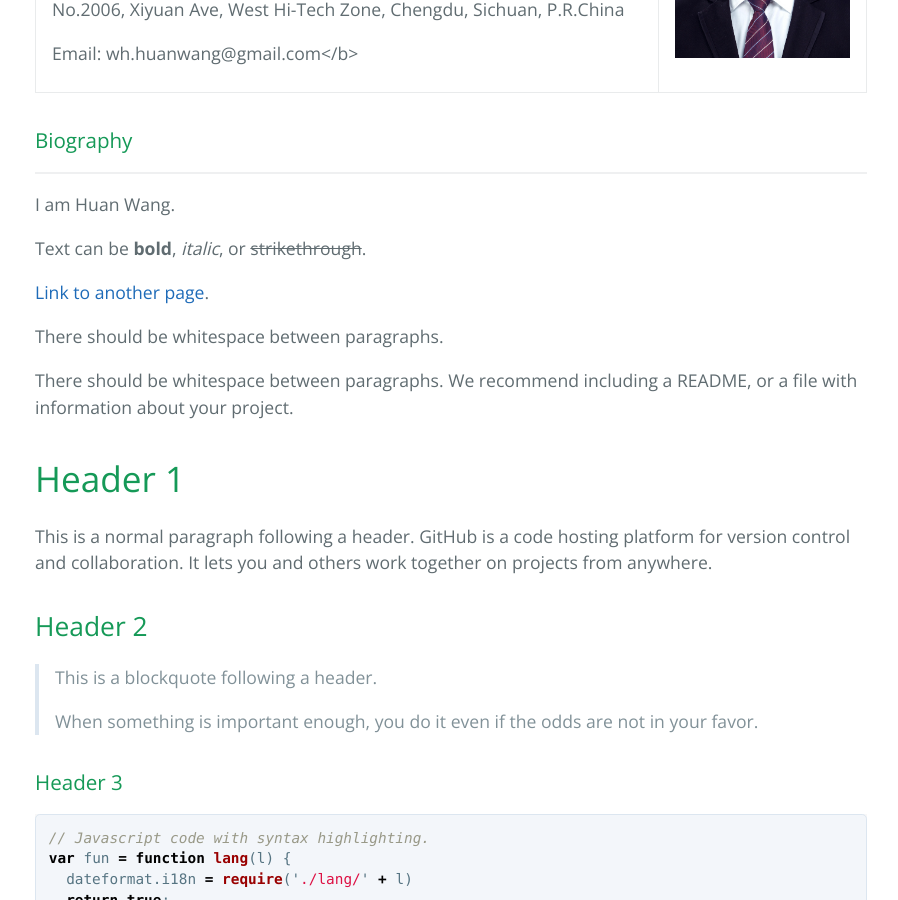
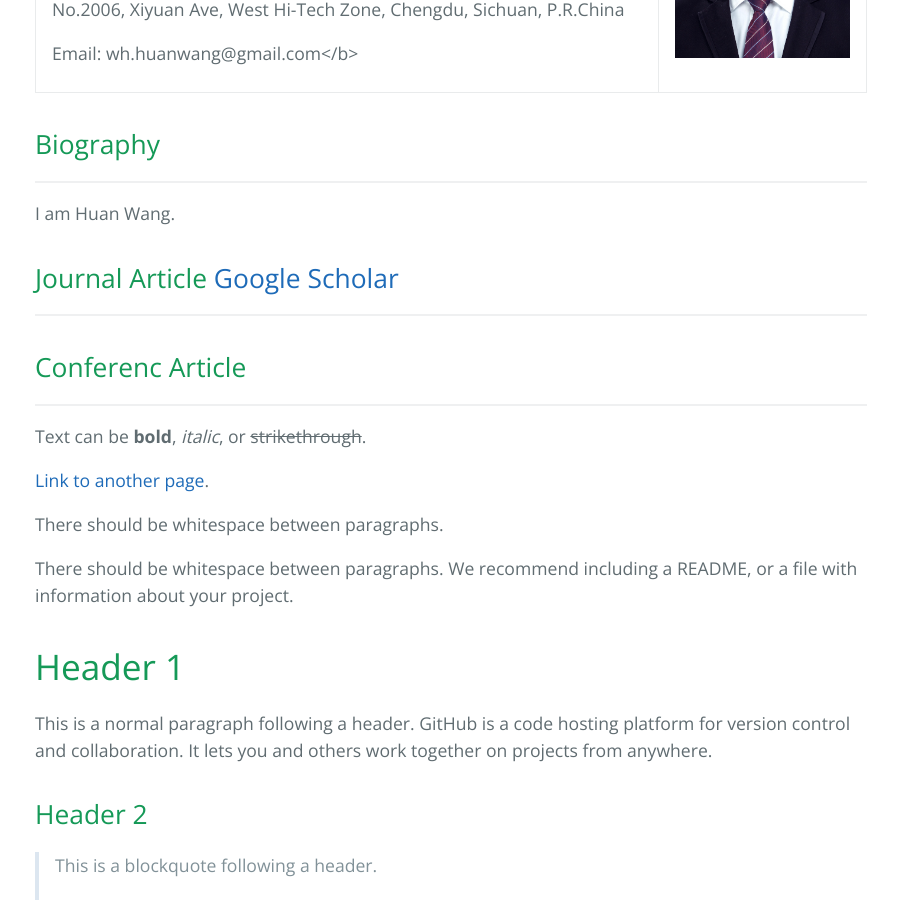
Before and after one commit to WH-HuanWang/WH-HuanWang.github.io, a Jekyll site: the page built from index.md, in a window 1280 px wide and 900 px high, scrolled down 630 px. Shown: the whole window, without its empty margins (189-1087 px from the left). Built offline with Jekyll 4.4.1, drawn with Linux system fonts in a browser that asks for light colours.

Commit message:
Update index.md

```diff
--- a/index.md
+++ b/index.md
@@ -20,10 +20,19 @@ description: Let you know me and my group better.
   </tr>
 </table>
 
-### Biography
+## Biography
 
 * * *
 I am Huan Wang.
+
+## Journal Article [Google Scholar](https://scholar.google.com.hk/citations?user=Um0g-XMAAAAJ&hl=zh-CN&authuser=1)
+
+* * *
+
+
+## Conferenc Article
+* * *
+
 
 
 Text can be **bold**, _italic_, or ~~strikethrough~~.
```
